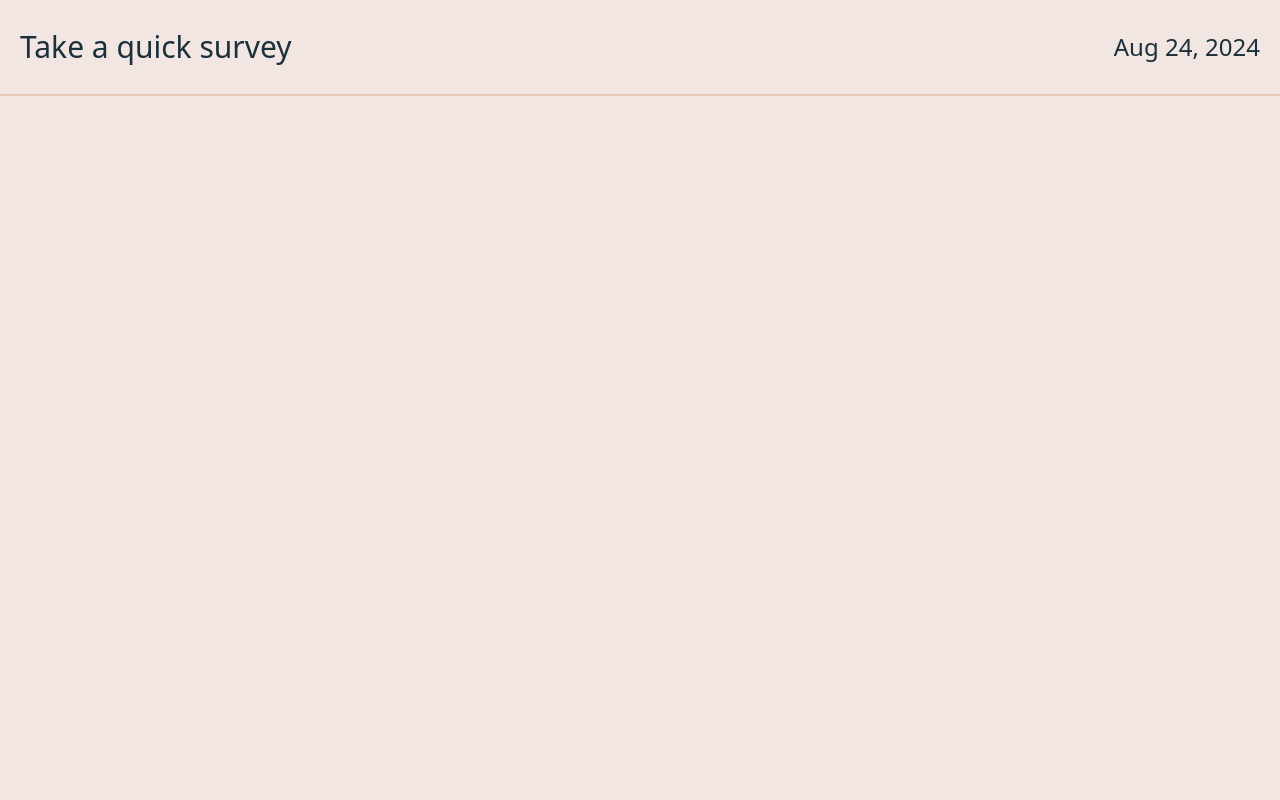
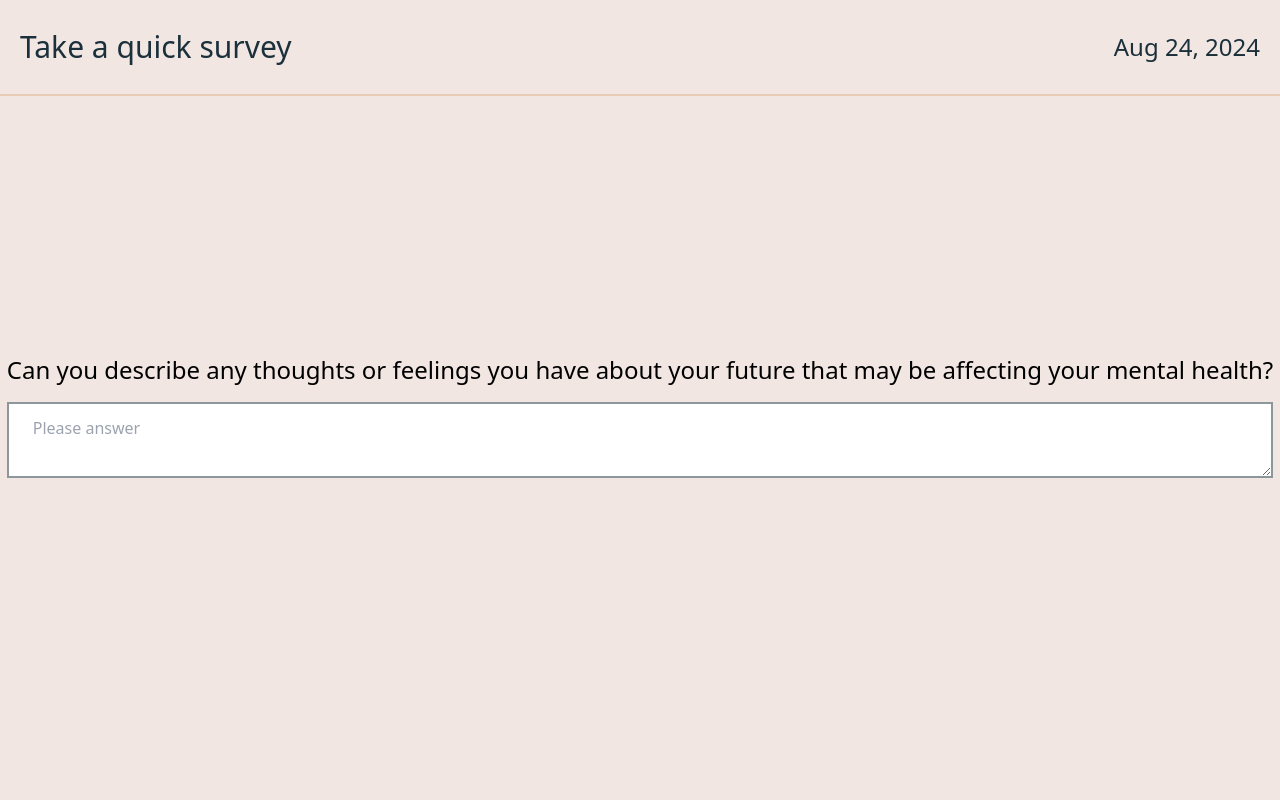
Before and after one commit to Hindol19/eudaimonia, a Next.js app in the folder frontend/: page /survey in a window 1280 px wide. Shown: the top 800 px of the page. Built offline with nearby package versions, Linux system fonts and the light colour scheme.

Commit message:
made survey page

```diff
--- a/frontend/src/pages/survey.js
+++ b/frontend/src/pages/survey.js
@@ -1,16 +1,85 @@
+import { useState } from "react";
 import React from "react";
 import Header from "@/components/Header";
-// const SurveyCard = ()=>{
-//     return (
+import axios from "axios";
 
-//     )
-// }
-const survey = () => {
+const SurveyCard = ({ question, index, surveyList, setSurveyList }) => {
+  const [newAnswer, setNewAnswer] = useState("");
+
+  const handleBlur = () => {
+    const updatedSurveyList = [...surveyList];
+    updatedSurveyList[index] = newAnswer;
+    setSurveyList(updatedSurveyList);
+  };
+
   return (
-    <div className="flex flex-col">
-      <Header title="Take a quick survey" />
+    <div className="flex flex-col justify-center h-screen mt-[-80px]">
+      <div className="text-2xl mb-4">{question}</div>
+      <textarea
+        className="w-full py-3 px-6  border-2 border-solid border-dark border-opacity-50 text-dark text-opacity-60"
+        placeholder="Please answer"
+        value={newAnswer}
+        onChange={(e) => setNewAnswer(e.target.value)}
+        onBlur={handleBlur}
+      />
     </div>
   );
 };
 
-export default survey;
+const Survey = () => {
+  const [surveyList, setSurveyList] = useState([]);
+  const qList = [
+    {
+      question:
+        "Can you describe any thoughts or feelings you have about your future that may be affecting your mental health?",
+      purpose:
+        "To understand how future outlook and concerns are influencing current mental health.",
+    },
+    {
+      question:
+        "What goals or aspirations do you have for improving your mental health, and what steps have you taken or plan to take to achieve them?",
+      purpose:
+        "To assess motivation for improvement and any proactive steps towards mental wellness.",
+    },
+    {
+      question:
+        "Is there anything specific you would like to share about your mental health that you haven’t had the chance to express yet?",
+      purpose:
+        "To give patients an opportunity to provide additional information or express concerns that might not have been covered by other questions.",
+    },
+  ];
+
+  const handleSubmit = async (e) => {
+    e.preventDefault();
+    const answer = surveyList.join(" ");
+    const response = await axios.post("http://localhost:8000/generate_report", {
+      answer,
+    });
+    // console.log(sen);
+    // Here you can send surveyList to your server using a fetch or axios call
+  };
+
+  return (
+    <div className="flex flex-col">
+      <Header title="Take a quick survey" />
+      <form className="flex flex-col items-center" onSubmit={handleSubmit}>
+        {qList.map((q, ind) => {
+          return (
+            <SurveyCard
+              key={ind}
+              index={ind}
+              question={q.question}
+              surveyList={surveyList}
+              setSurveyList={setSurveyList}
+            />
+          );
+        })}
+        <button type="submit" className="bg-acc px-6 py-3 mt-[-300px]">
+          Submit
+        </button>
+      </form>
+    </div>
+  );
+};
+
+export default Survey;
```
Also changed, not shown: 2 other files (tests, documents, lock files or other folders).
